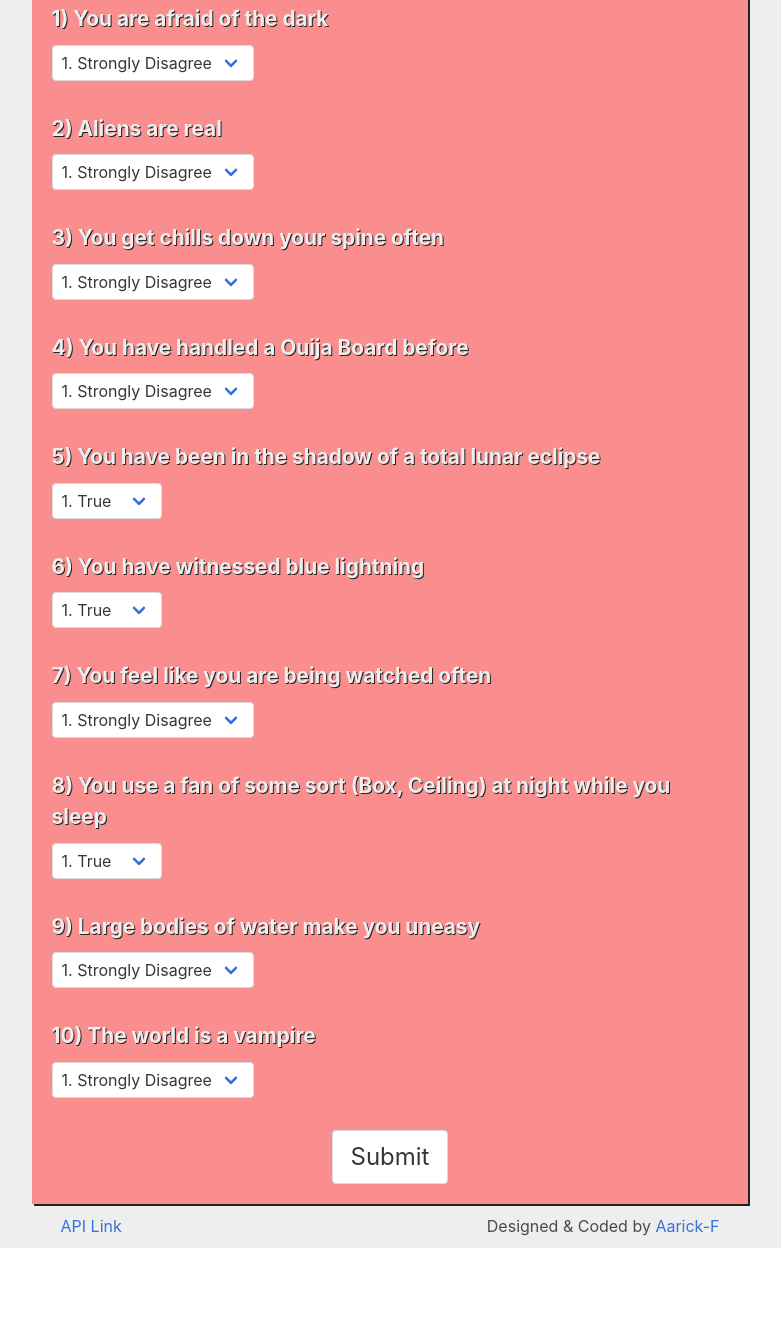
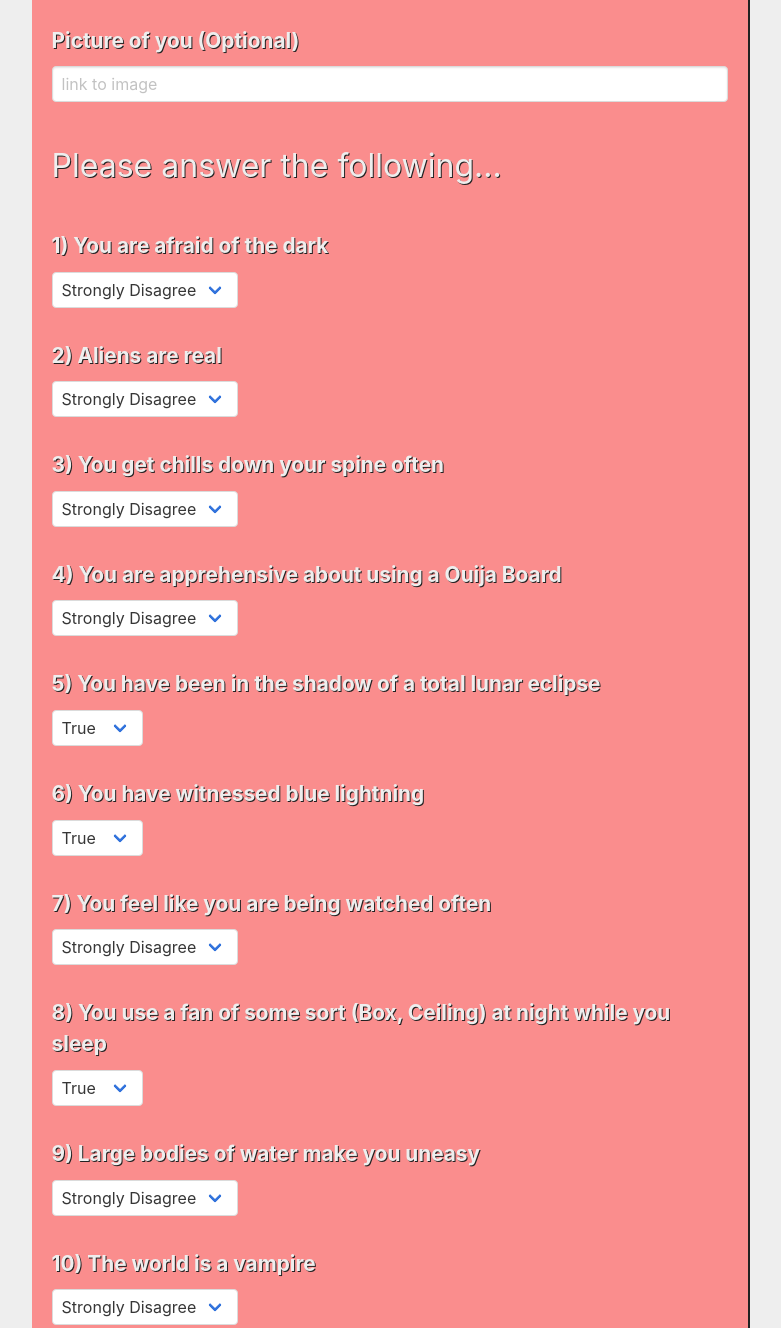
Before and after one commit to Aarick-F/fiend-finder, a website: page app/public/survey.html in a window 1280 px wide. Shown: the part 185-1513 px from the top of the page, without its empty margins (250-1031 px from the left). Before the commit the page ends 1433 px from the top, so only its background shows below. Drawn offline with nearby package versions, Linux system fonts and the light colour scheme.

Commit message:
added fields to survey, added logic that scrapes survey for answers

```diff
--- a/app/public/css/surveyStyle.css
+++ b/app/public/css/surveyStyle.css
@@ -31,6 +31,12 @@ body {
 #fiend {
   color: rgb(255, 100, 100);
   text-transform: uppercase;
+}
+
+#aboutMe {
+  width: 100%;
+  display: flex;
+  flex-direction: column;
 }
 
 #formBox {
--- a/app/public/js/script.js
+++ b/app/public/js/script.js
@@ -1,4 +1,35 @@
 $(document).ready(() => {
 
+  $("#submit").on("click", () => {
+    let answersArray = [];
+
+    let a1 = $("#question-one")["0"].selectedOptions["0"].value;
+    let a2 = $("#question-two")["0"].selectedOptions["0"].value;
+    let a3 = $("#question-three")["0"].selectedOptions["0"].value;
+    let a4 = $("#question-four")["0"].selectedOptions["0"].value;
+    let a5 = $("#question-five")["0"].selectedOptions["0"].value;
+    let a6 = $("#question-six")["0"].selectedOptions["0"].value;
+    let a7 = $("#question-seven")["0"].selectedOptions["0"].value;
+    let a8 = $("#question-eight")["0"].selectedOptions["0"].value;
+    let a9 = $("#question-nine")["0"].selectedOptions["0"].value;
+    let a10 = $("#question-ten")["0"].selectedOptions["0"].value;
+
+    answersArray.push(a1, a2, a3, a4, a5, a6, a7, a8, a9, a10);
+
+    let name = $("#name").val().trim();
+    let image = $("#image").val().trim();
+
+    let newFiend = new Fiend(name, image, answersArray);
+
+    console.log(newFiend);
+  });
+
+  class Fiend {
+    constructor(name, image, answers) {
+      this.name = name;
+      this.image = image;
+      this.answers = answers;
+    }
+  }
 
 });
--- a/app/public/survey.html
+++ b/app/public/survey.html
@@ -22,164 +22,183 @@
       <h1><span id="fiend">Fiend</span>-Finder</h1>
     </header>
     <section id="formBox">
+      <section id="aboutMe">
+        <div class="field">
+          <label class="label">
+            Name (Required)
+          </label>
+          <div class="control">
+            <input id="name" class="input" type="text" placeholder="ex. John Smith">
+          </div>
+        </div>
+
+        <div class="field">
+          <label class="label">
+            Picture of you (Optional)
+          </label>
+          <div class="control">
+            <input id="image" class="input" type="text" placeholder="link to image">
+          </div>
+        </div>
+      </section>
       <h1 id="formHead">Please answer the following...</h1>
 
       <div class="field">
-        <label for="question-one" class="label">
+        <label class="label">
           1) You are afraid of the dark
         </label>
         <div class="control">
           <div class="select">
-            <select>
-              <option>1. Strongly Disagree</option>
-              <option>2. Disagree</option>
-              <option>3. Neutral</option>
-              <option>4. Agree</option>
-              <option>5. Strongly Agree</option>
+            <select id="question-one">
+              <option value="1">Strongly Disagree</option>
+              <option value="2">Disagree</option>
+              <option value="3">Neutral</option>
+              <option value="4">Agree</option>
+              <option value="5">Strongly Agree</option>
             </select>
           </div>
         </div>
       </div>
 
       <div class="field">
-        <label for="question-two" class="label">
+        <label class="label">
           2) Aliens are real
         </label>
         <div class="control">
           <div class="select">
-            <select>
-              <option>1. Strongly Disagree</option>
-              <option>2. Disagree</option>
-              <option>3. Neutral</option>
-              <option>4. Agree</option>
-              <option>5. Strongly Agree</option>
+            <select id="question-two">
+              <option value="1">Strongly Disagree</option>
+              <option value="2">Disagree</option>
+              <option value="3">Neutral</option>
+              <option value="4">Agree</option>
+              <option value="5">Strongly Agree</option>
             </select>
           </div>
         </div>
       </div>
 
       <div class="field">
-        <label for="question-three" class="label">
+        <label class="label">
           3) You get chills down your spine often
         </label>
         <div class="control">
           <div class="select">
-            <select>
-              <option>1. Strongly Disagree</option>
-              <option>2. Disagree</option>
-              <option>3. Neutral</option>
-              <option>4. Agree</option>
-              <option>5. Strongly Agree</option>
+            <select id="question-three">
+              <option value="1">Strongly Disagree</option>
+              <option value="2">Disagree</option>
+              <option value="3">Neutral</option>
+              <option value="4">Agree</option>
+              <option value="5">Strongly Agree</option>
             </select>
           </div>
         </div>
       </div>
 
       <div class="field">
-        <label for="question-four" class="label">
-          4) You have handled a Ouija Board before
+        <label class="label">
+          4) You are apprehensive about using a Ouija Board
         </label>
         <div class="control">
           <div class="select">
-            <select>
-              <option>1. Strongly Disagree</option>
-              <option>2. Disagree</option>
-              <option>3. Neutral</option>
-              <option>4. Agree</option>
-              <option>5. Strongly Agree</option>
+            <select id="question-four">
+              <option value="1">Strongly Disagree</option>
+              <option value="2">Disagree</option>
+              <option value="3">Neutral</option>
+              <option value="4">Agree</option>
+              <option value="5">Strongly Agree</option>
             </select>
           </div>
         </div>
       </div>
 
       <div class="field">
-        <label for="question-five" class="label">
+        <label class="label">
           5) You have been in the shadow of a total lunar eclipse
         </label>
         <div class="control">
           <div class="select">
-            <select>
-              <option>1. True</option>
-              <option>2. False</option>
+            <select id="question-five">
+              <option value="1">True</option>
+              <option value="2">False</option>
             </select>
           </div>
         </div>
       </div>
 
       <div class="field">
-        <label for="question-six" class="label">
+        <label class="label">
           6) You have witnessed blue lightning
         </label>
         <div class="control">
           <div class="select">
-            <select>
-              <option>1. True</option>
-              <option>2. False</option>
+            <select id="question-six">
+              <option value="1">True</option>
+              <option value="2">False</option>
             </select>
           </div>
         </div>
       </div>
 
       <div class="field">
-        <label for="question-seven" class="label">
+        <label class="label">
           7) You feel like you are being watched often
         </label>
         <div class="control">
           <div class="select">
-            <select>
-              <option>1. Strongly Disagree</option>
-              <option>2. Disagree</option>
-              <option>3. Neutral</option>
-              <option>4. Agree</option>
-              <option>5. Strongly Agree</option>
+            <select id="question-seven">
+              <option value="1">Strongly Disagree</option>
+              <option value="2">Disagree</option>
+              <option value="3">Neutral</option>
+              <option value="4">Agree</option>
+              <option value="5">Strongly Agree</option>
             </select>
           </div>
         </div>
       </div>
 
       <div class="field">
-        <label for="question-eight" class="label">
+        <label class="label">
           8) You use a fan of some sort (Box, Ceiling) at night while you sleep
         </label>
         <div class="control">
           <div class="select">
-            <select>
-              <option>1. True</option>
-              <option>2. False</option>
+            <select id="question-eight">
+              <option value="1">True</option>
+              <option value="2">False</option>
             </select>
           </div>
         </div>
       </div>
 
       <div class="field">
-        <label for="question-nine" class="label">
+        <label class="label">
           9) Large bodies of water make you uneasy
         </label>
         <div class="control">
           <div class="select">
-            <select>
-              <option>1. Strongly Disagree</option>
-              <option>2. Disagree</option>
-              <option>3. Neutral</option>
-              <option>4. Agree</option>
-              <option>5. Strongly Agree</option>
+            <select id="question-nine">
+              <option value="1">Strongly Disagree</option>
+              <option value="2">Disagree</option>
+              <option value="3">Neutral</option>
+              <option value="4">Agree</option>
+              <option value="5">Strongly Agree</option>
             </select>
           </div>
         </div>
       </div>
 
       <div class="field">
-        <label for="question-ten" class="label">
+        <label class="label">
           10) The world is a vampire
         </label>
         <div class="control">
           <div class="select">
-            <select>
-              <option>1. Strongly Disagree</option>
-              <option>2. Disagree</option>
-              <option>3. Neutral</option>
-              <option>4. Agree</option>
-              <option>5. Strongly Agree</option>
+            <select id="question-ten">
+              <option value="1">Strongly Disagree</option>
+              <option value="2">Disagree</option>
+              <option value="3">Neutral</option>
+              <option value="4">Agree</option>
+              <option value="5">Strongly Agree</option>
             </select>
           </div>
         </div>
```
Also changed, not shown: app/public/home.html (+2 -2 lines).
